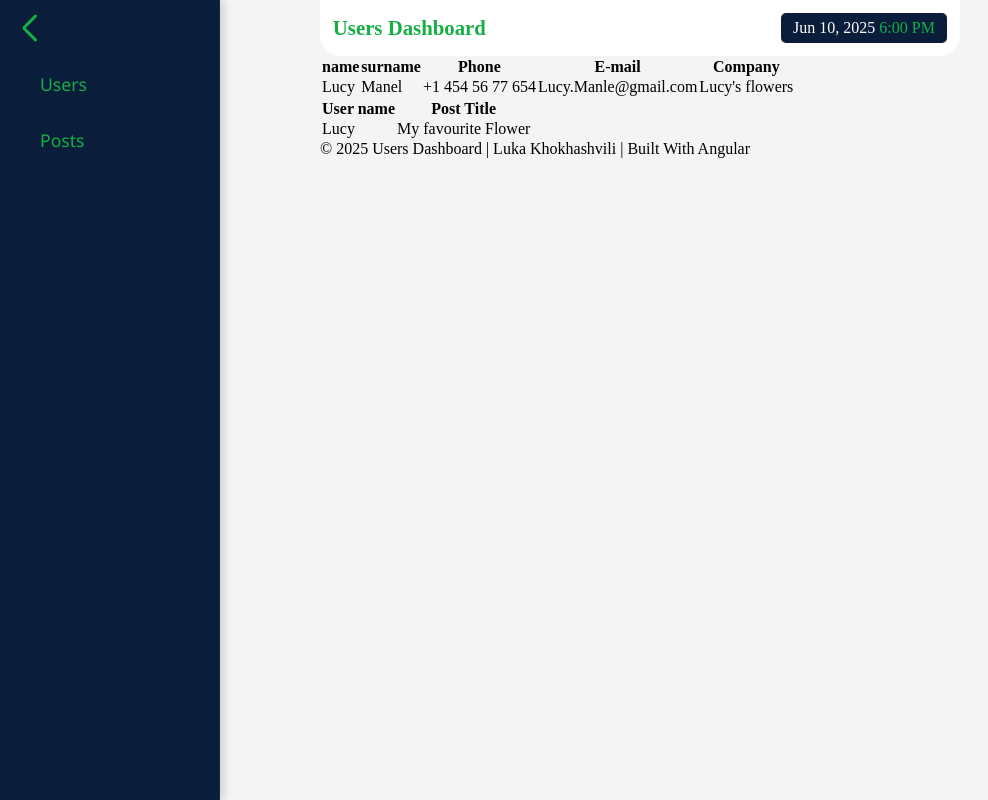
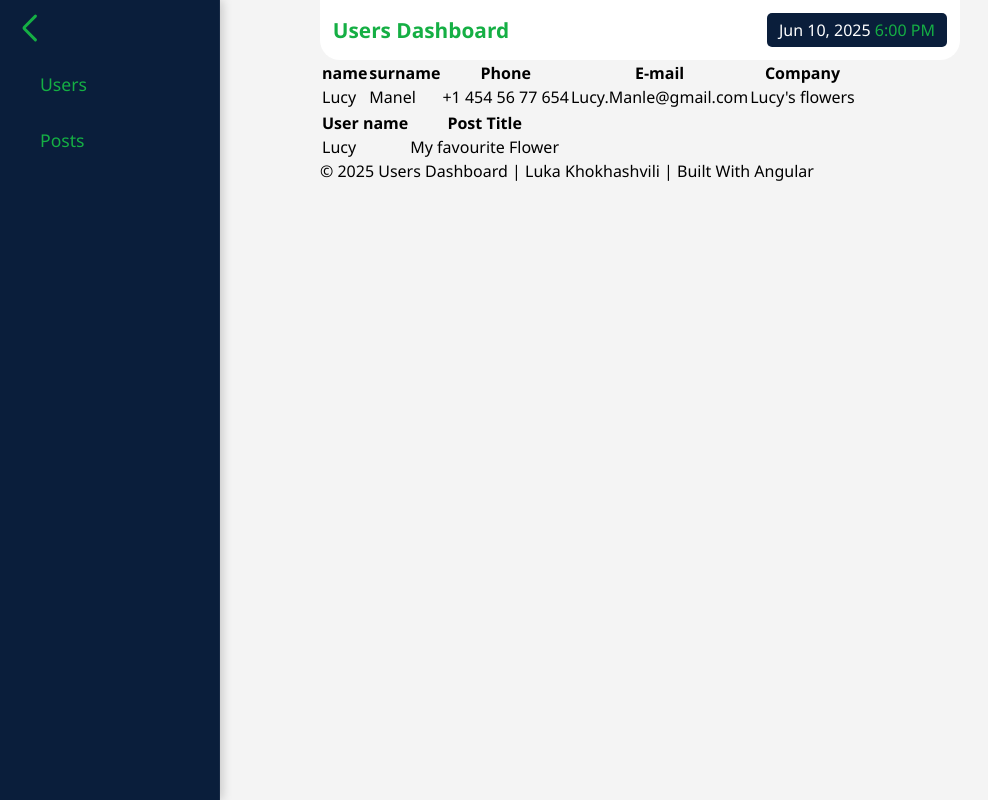
Before and after one commit to Luka-khokhashvili/Angular-Internship-Task, an Angular app: page / in a window 1280 px wide. Shown: the whole page, without its empty margins (0-988 px from the left). Built offline with nearby package versions, Linux system fonts and the light colour scheme.

Commit message:
Add 'Sageo UI' as base font

```diff
--- a/src/app/components/header/header.component.scss
+++ b/src/app/components/header/header.component.scss
@@ -12,6 +12,7 @@ header {
   text-decoration: none;
   color: rgb(21, 175, 68);
   text-transform: capitalize;
+  font-family: "Segoe UI", Tahoma, Geneva, Verdana, sans-serif;
   font-size: 1.3em;
   font-weight: bold;
 }
--- a/src/styles.scss
+++ b/src/styles.scss
@@ -1,7 +1,7 @@
 // ====================
 // 🔤 Font
 // ====================
-$font-base: "'Segoe UI', Tahoma, Geneva, Verdana, sans-serif";
+$font-base: "Segoe UI", Tahoma, Geneva, Verdana, sans-serif;
 
 // ====================
 // 🔧 Reset & Base Styles
@@ -10,9 +10,9 @@ $font-base: "'Segoe UI', Tahoma, Geneva, Verdana, sans-serif";
   box-sizing: border-box;
   margin: 0;
   padding: 0;
-  font-family: $font-base;
 }
 
 body {
   background-color: rgb(244, 244, 244);
+  font-family: $font-base;
 }
```
